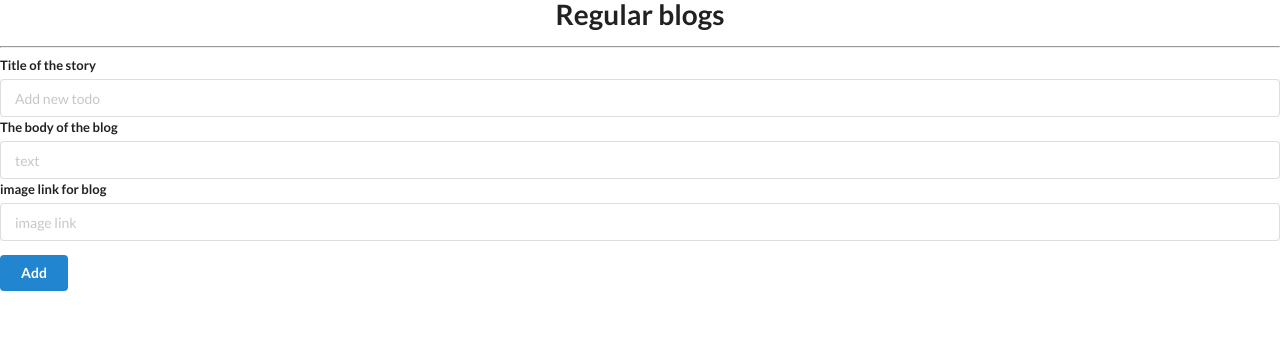
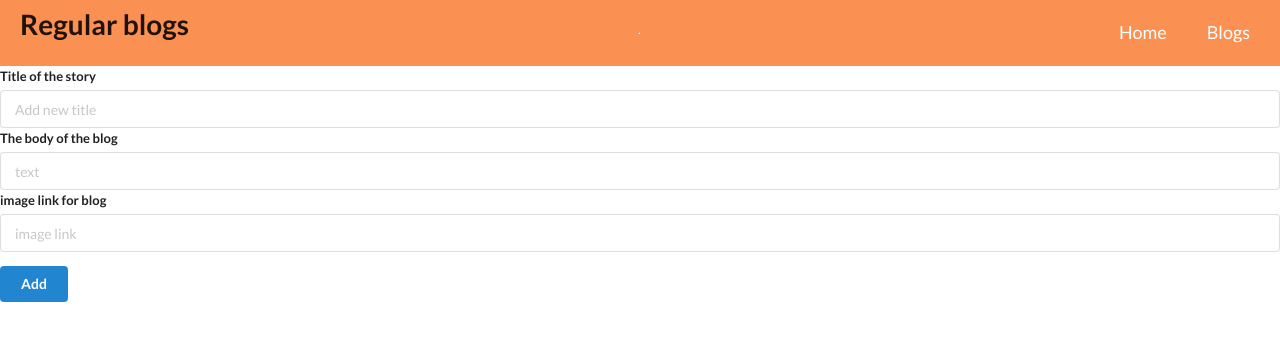
Before and after one commit to Jonathanngundu/Blog-web-app, a Flask app: page / in a window 1280 px wide. Shown: the top 341 px of the page. Run offline with Flask 3, Linux system fonts and the light colour scheme.

Commit message:
Navbar added

```diff
--- /dev/null
+++ b/static/style.css
@@ -0,0 +1,52 @@
+nav {
+    background-color: #fa9153;
+    padding: 10px 20px;
+    display: flex;
+    align-items: center;
+    justify-content: space-between;
+}
+
+.ui header {
+    color: white;
+    font-size: 24px;
+    font-weight: bold;
+}
+
+nav ul {
+    list-style-type: none;
+    margin: 0;
+    padding: 0;
+    display: flex;
+}
+
+nav ul li {
+    margin-left: 20px;
+}
+
+nav ul li a {
+    text-decoration: none;
+    color: white;
+    font-size: 18px;
+    padding: 10px;
+}
+
+nav ul li a:hover {
+    background-color: #555;
+    border-radius: 5px;
+}
+
+@media (max-width: 768px) {
+    nav {
+        flex-direction: column;
+        align-items: center;
+    }
+
+    ul {
+        margin-top: 10px;
+    }
+
+    nav ul li {
+        margin-left: 0;
+        margin: 5px 0;
+    }
+}
--- a/templates/Home.html
+++ b/templates/Home.html
@@ -5,13 +5,20 @@
     <meta name="viewport" content="width=device-width, initial-scale=1.0">
     <title>Home</title>
     <link rel="stylesheet" href="https://cdnjs.cloudflare.com/ajax/libs/semantic-ui/2.4.1/semantic.min.css">
+    <link rel="stylesheet" type="text/css" href="{{ url_for('static',filename='style.css') }}"/>
 </head>
 <body>
-    <h1 class="ui header" style="text-align: center;">Regular blogs</h1><hr>
+    <nav>
+        <h1 class="ui header" style="text-align: center;">Regular blogs</h1><hr>
+        <ul>
+            <li><a href="/">Home</a></li>
+            <li><a href="/Blogs">Blogs</a></li>
+        </ul>
+    </nav>
     <form class="ui form" action="/Blogs" method="POST">
         <div class="field">
             <label for="title">Title of the story</label>
-            <input type="text" name="title" id="title" placeholder="Add new todo">
+            <input type="text" name="title" id="title" placeholder="Add new title">
             <label for="text">The body of the blog</label>
             <input type="text" name="text" id="text" placeholder="text">
             <label for="image">image link for blog</label>
--- a/templates/inv.html
+++ b/templates/inv.html
@@ -10,7 +10,7 @@
     <h1 class="ui header" style="text-align: center;">{{ blog_new.Title }}</h1>
     <hr>
     <div class="ui segment">
-        <img src="{{ blog_new.Image_link }}" alt="image">
+        <img class="ui centered medium image"  src="{{ blog_new.Image_link }}" alt="image">
         <p class="ui big header">{{ blog_new.Text }}</p>
     </div>
 </body>
```
Also changed, not shown: templates/Blogs.html (+8 -1 lines), instance/mydatabase.db.
